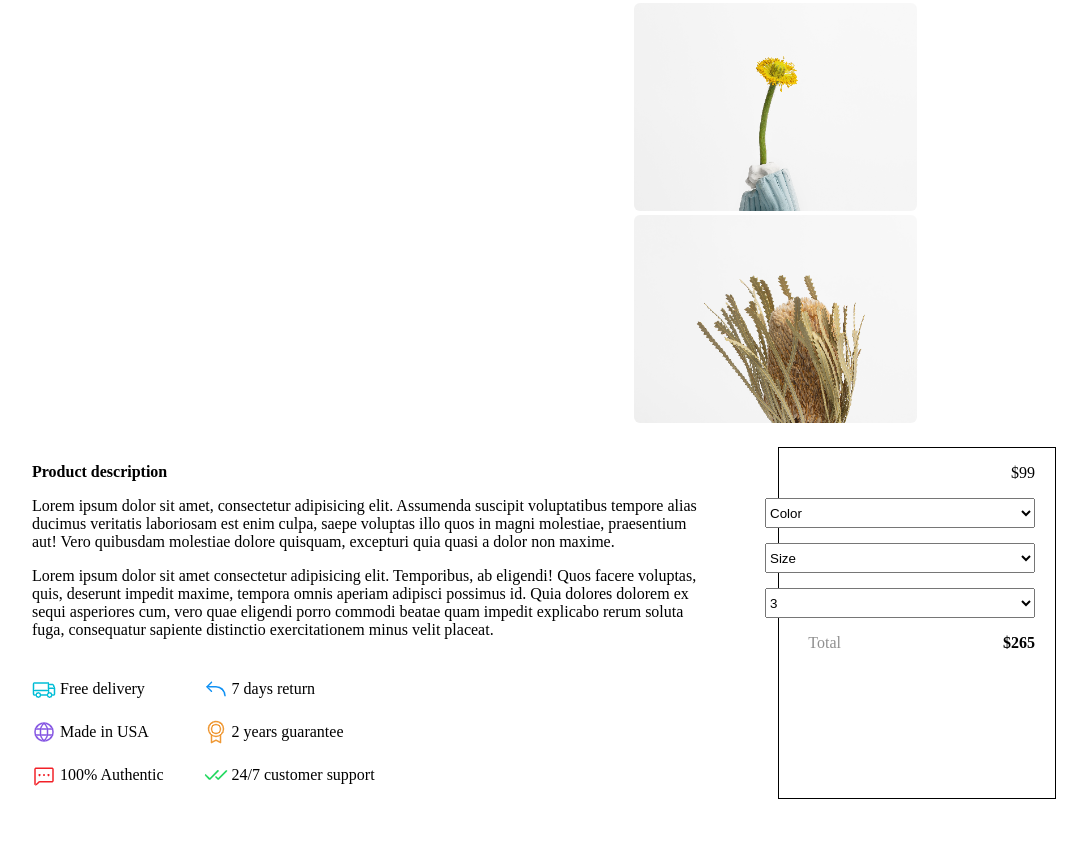
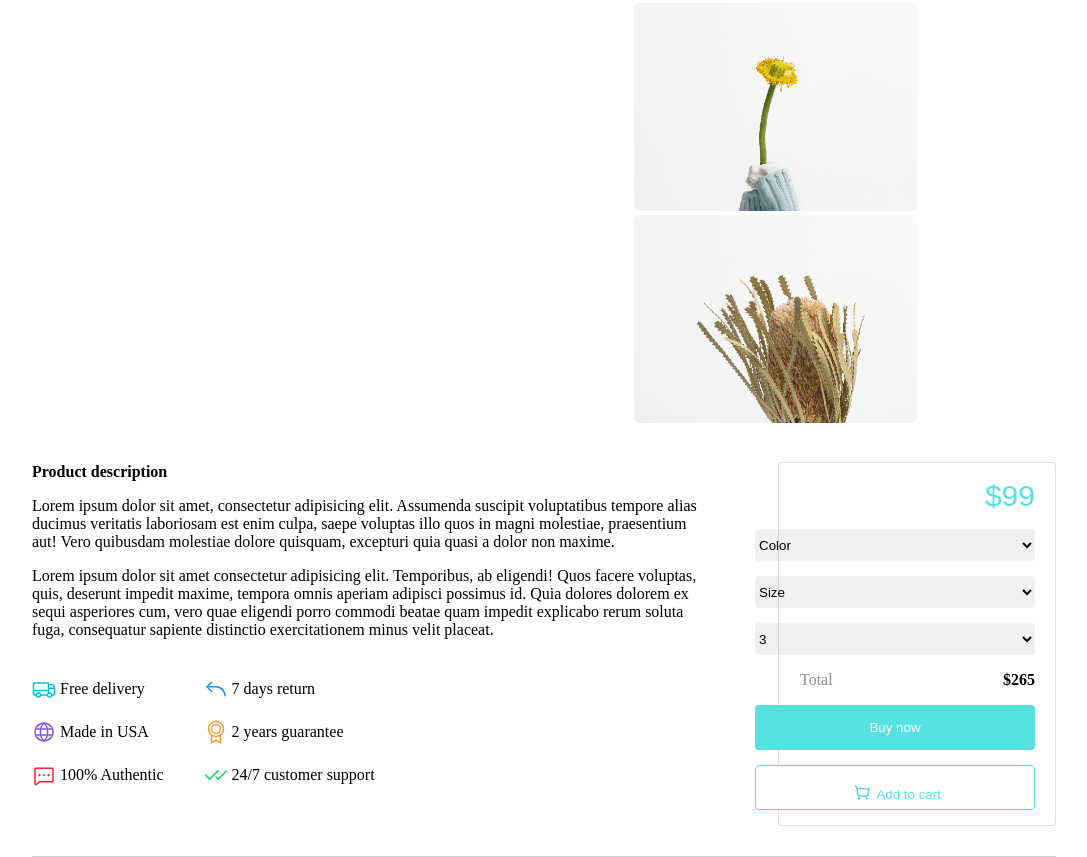
Before and after one commit to dttong10092003/BaiTapTH_3, a plain HTML site: page index.html in a window 1280 px wide. Shown: the part 688-1545 px from the top of the page, without its empty margins (108-1195 px from the left). Before the commit the page ends 1487 px from the top, so only its background shows below. Drawn offline with Linux system fonts and the light colour scheme.

Commit message:
add second

```diff
--- a/index.html
+++ b/index.html
@@ -84,26 +84,28 @@
                         </div>
                     </div>
                 </div>
-                <div id="product-right" style="width: 27%;">
-                    <p style="margin-right: 20px;">$99</p>
+                <div id="product-right">
+                    <p><b style="margin-right: 20px;font:30px sans-serif;color: rgb(87, 226, 226);">$99</b></p>
                     <div style="display: flex;flex-direction: column;margin-right: 20px;">
-                        <select name="color" id="color" style="width: 270px;height: 30px;margin-bottom: 15px;">
+                        <select class="select" name="color" id="color" style="margin-bottom: 15px;">
                             <option value="Color">Color</option>
                             <option value="Img">Image</option>
                         </select>
-                        <select name="size" id="size" style="width: 270px;height: 30px;margin-bottom: 15px;">
+                        <select class="select" name="size" id="size" style="margin-bottom: 15px;">
                             <option value="Color">Size</option>
                             <option value="Img">S</option>
                         </select>
-                        <select name="so" id="so" style="width: 270px;height: 30px;">
+                        <select class="select" name="so" id="so">
                             <option value="so">3</option>
                             <option value="">2</option>
                         </select>
                     </div>
-                    <div style="width: 82%;display: flex;justify-content: space-between;margin-right: 20px;">
+                    <div style="width: 85%;display: flex;justify-content: space-between;margin-right: 20px;">
                         <p style="color: rgba(128, 128, 128, 0.87);">Total</p>
                         <p><b>$265</b></p>
                     </div>
+                    <button id="btn-buy">Buy now</button>
+                    <button id="btn-cart"><img style="height: 25px;position: relative;top: 7px;" src="Image/cart.png" alt="">Add to cart</button>
                 </div>
             </div>
             <div class="review"></div>
--- a/style.css
+++ b/style.css
@@ -2,6 +2,7 @@ body
 {
     margin: 0;
     padding: 0;
+    height: 1500px;
 }
 .container{
     display: flex;
@@ -89,10 +90,45 @@ body
 .product-description{
     display: flex;
     justify-content: space-between;
+    padding-bottom: 30px;
+    border-bottom: 1px solid;
+    border-bottom-color: rgba(128, 128, 128, 0.377);
 }
 #product-right{
     display: flex;
     flex-direction: column;
     align-items: end;
+    width: 27%;
+    margin-top: 15px;
+    border-radius: 4px;
     border: 1px solid;
+    border-color: rgba(128, 128, 128, 0.258);
 }
+#btn-cart{
+    width: 280px;
+    height: 45px;
+    margin-right: 20px;
+    margin-bottom: 15px;
+    background-color: white;
+    border-radius: 4px;
+    border: 1px solid;
+    border-color: rgb(87, 226, 226);
+    color: rgb(87, 226, 226);
+}
+#btn-buy{
+    width: 280px;
+    height: 45px;
+    margin-right: 20px;
+    margin-bottom: 15px;
+    color: white;
+    background-color: rgb(87, 226, 226);
+    border: none;
+    border-radius: 4px;
+}
+.select{
+    width: 280px;
+    height: 32px;
+    border: none;
+    border-radius: 4px;
+    background-color: rgba(128, 128, 128, 0.116);
+}
```
Also changed, not shown: Image/cart.png (added).
